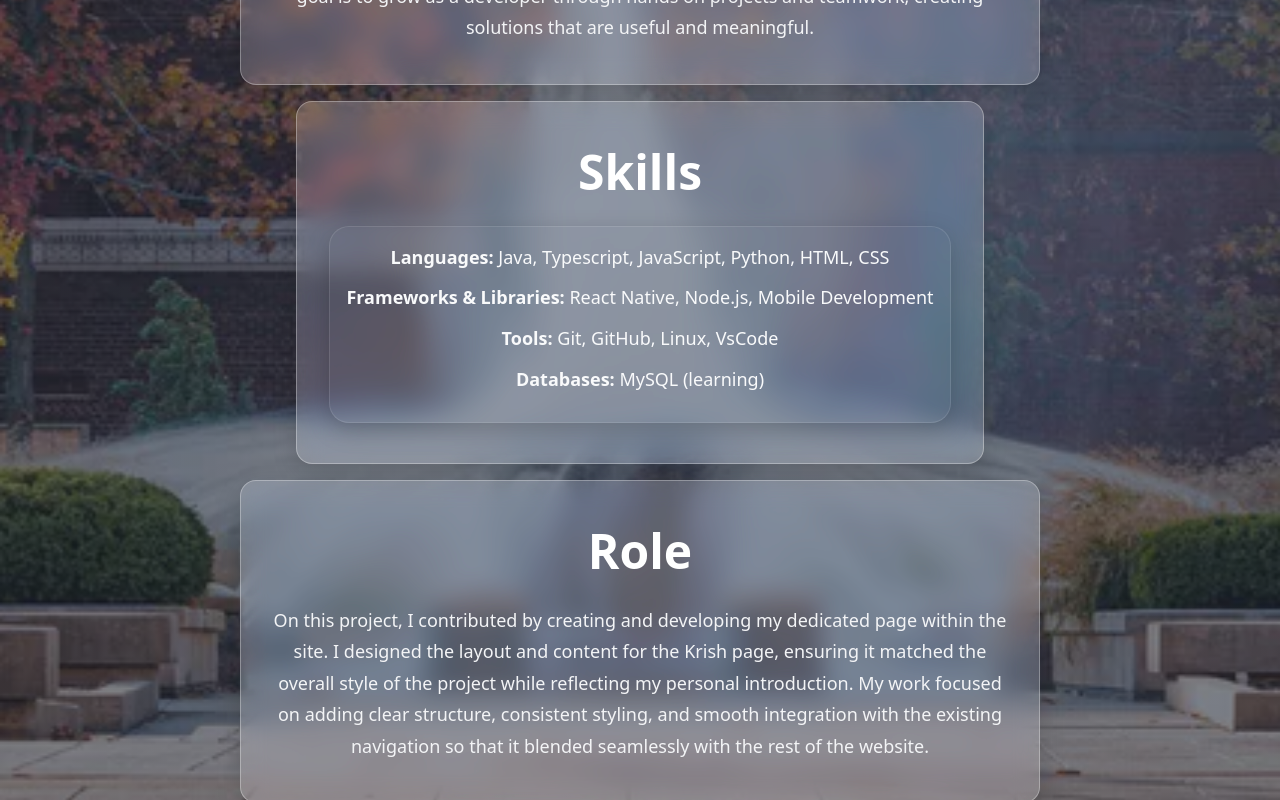
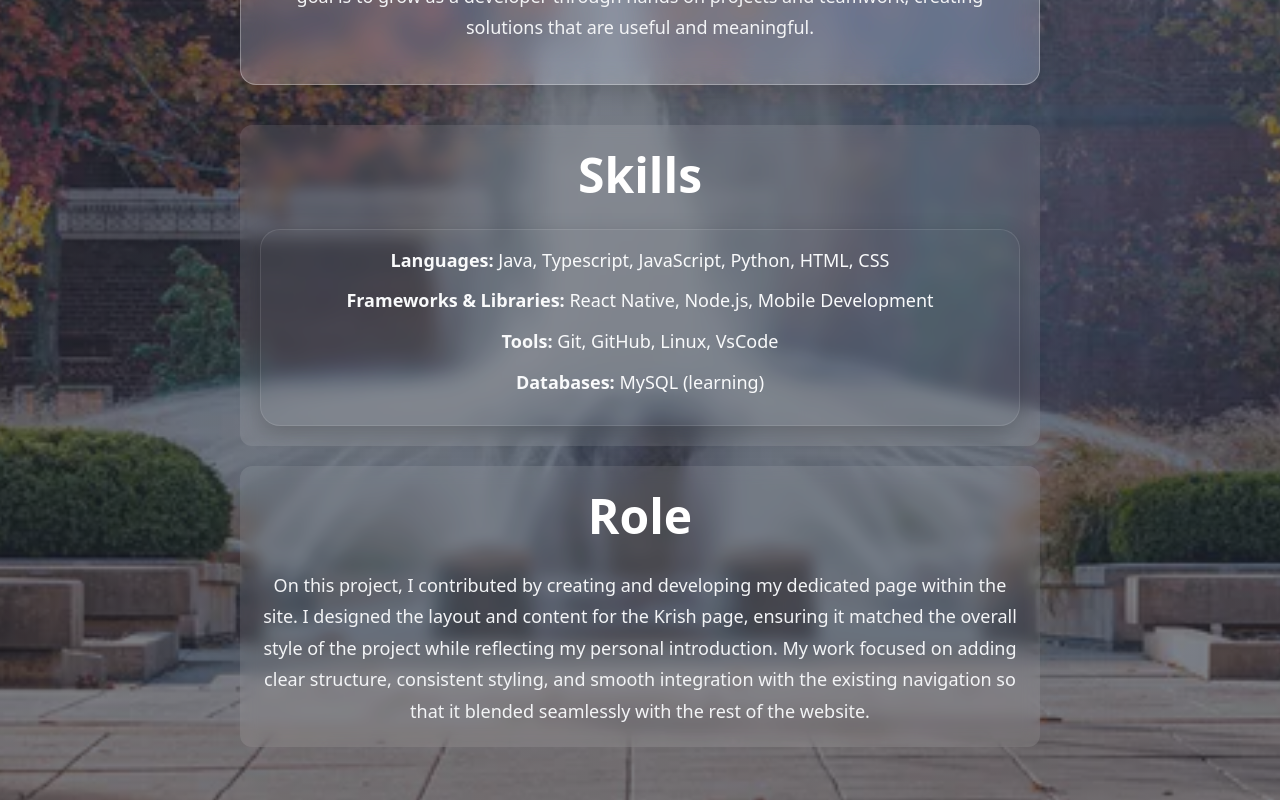
Before and after one commit to Wuizlz/group-website, a React (Vite) app: page /krish in a window 1280 px wide. Shown: the part 480-1280 px from the top of the page. Built offline with nearby package versions, Linux system fonts and the light colour scheme.

Commit message:
Made changes to my bio

```diff
--- a/src/pages/Home.module.css
+++ b/src/pages/Home.module.css
@@ -57,6 +57,27 @@
   line-height: 1.6;
 }
 
+.sectionContainer {
+  display: flex;
+  flex-direction: column;
+  max-width: 800px;
+  justify-content: center;   /* centers content */
+  align-items: stretch;      /* makes boxes equal height */
+  gap: 20px;                 /* space between boxes */
+  margin-top: 2rem;
+}
+
+.sectionBox {
+  flex: 1;                   /* equal width */
+  padding: 20px;
+  max-width: 800px;
+  border-radius: 12px;
+  background: rgba(255, 255, 255, 0.1);
+  backdrop-filter: blur(8px);
+  text-align: center;
+}
+
+
 /* subtle fade in */
 @keyframes fadeIn {
   from { opacity: 0; transform: translateY(20px); }
--- a/src/pages/Krish.jsx
+++ b/src/pages/Krish.jsx
@@ -25,14 +25,19 @@ export default function Krish() {
           that are useful and meaningful.
         </p>
       </div>
-        <div className={styles.header}>
+
+      {/* Wrap Skills + Role in a flex container */}
+      <div className={styles.sectionContainer}>
+        <div className={styles.sectionBox}>
           <h1 className={styles.title}>Skills</h1>
           <ul className={styles.list}>
             <li className={styles.listItem}>
-              <strong>Languages:</strong> Java, Typescript, JavaScript, Python, HTML, CSS
+              <strong>Languages:</strong> Java, Typescript, JavaScript, Python,
+              HTML, CSS
             </li>
             <li className={styles.listItem}>
-              <strong>Frameworks & Libraries:</strong> React Native, Node.js, Mobile Development
+              <strong>Frameworks & Libraries:</strong> React Native, Node.js,
+              Mobile Development
             </li>
             <li className={styles.listItem}>
               <strong>Tools:</strong> Git, GitHub, Linux, VsCode
@@ -42,15 +47,19 @@ export default function Krish() {
             </li>
           </ul>
         </div>
-        <div className={styles.header}>
+
+        <div className={styles.sectionBox}>
           <h1 className={styles.title}>Role</h1>
           <p className={styles.sentence}>
-               On this project, I contributed by creating and developing my dedicated page within the site.
-               I designed the layout and content for the Krish page, ensuring it matched the overall style
-               of the project while reflecting my personal introduction. My work focused on adding clear structure,
-               consistent styling, and smooth integration with the existing navigation so that it blended seamlessly
-               with the rest of the website.
+            On this project, I contributed by creating and developing my
+            dedicated page within the site. I designed the layout and content
+            for the Krish page, ensuring it matched the overall style of the
+            project while reflecting my personal introduction. My work focused
+            on adding clear structure, consistent styling, and smooth
+            integration with the existing navigation so that it blended
+            seamlessly with the rest of the website.
           </p>
+        </div>
       </div>
     </main>
   );
```
Lines whose indentation alone changed are shown as unchanged.
